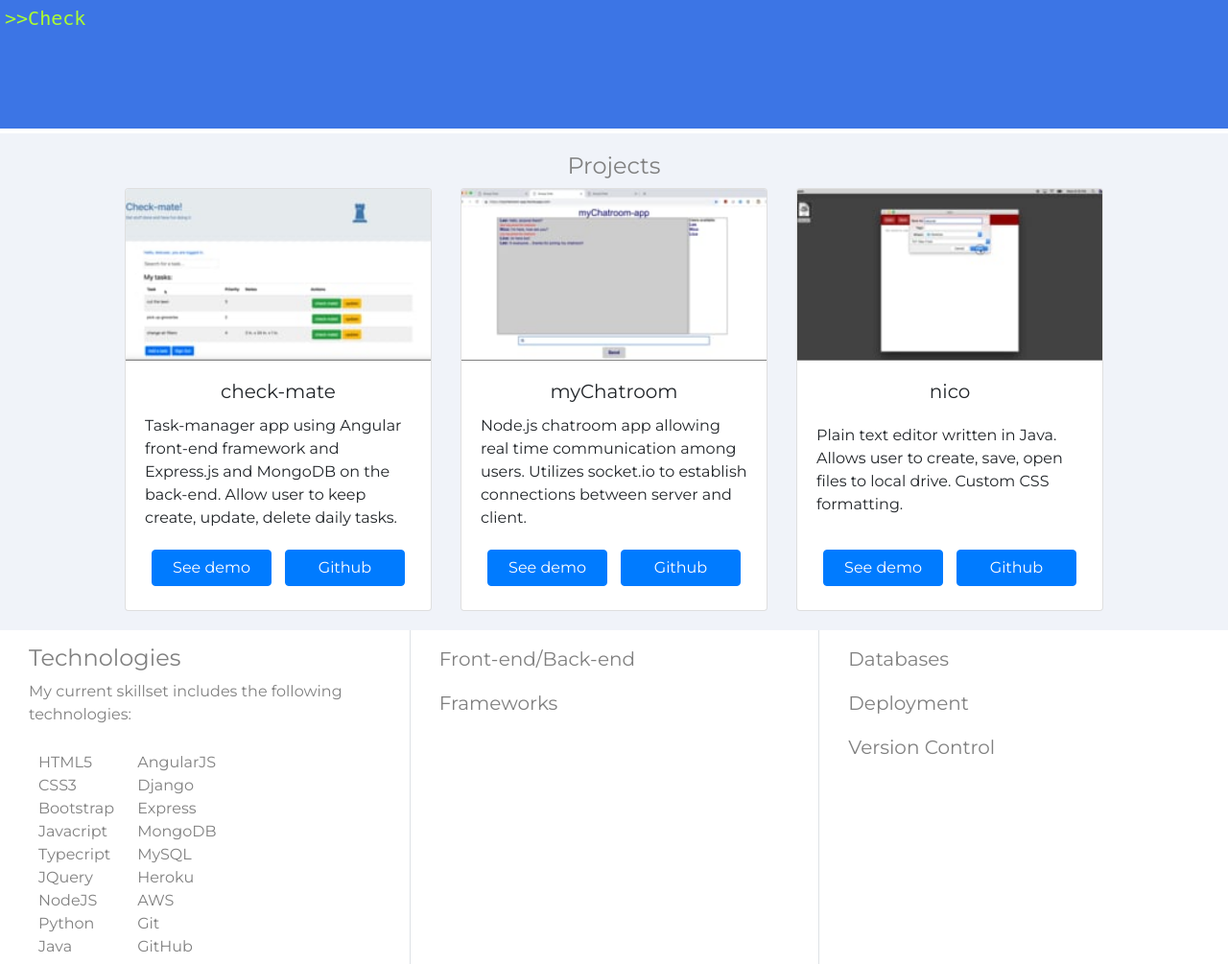
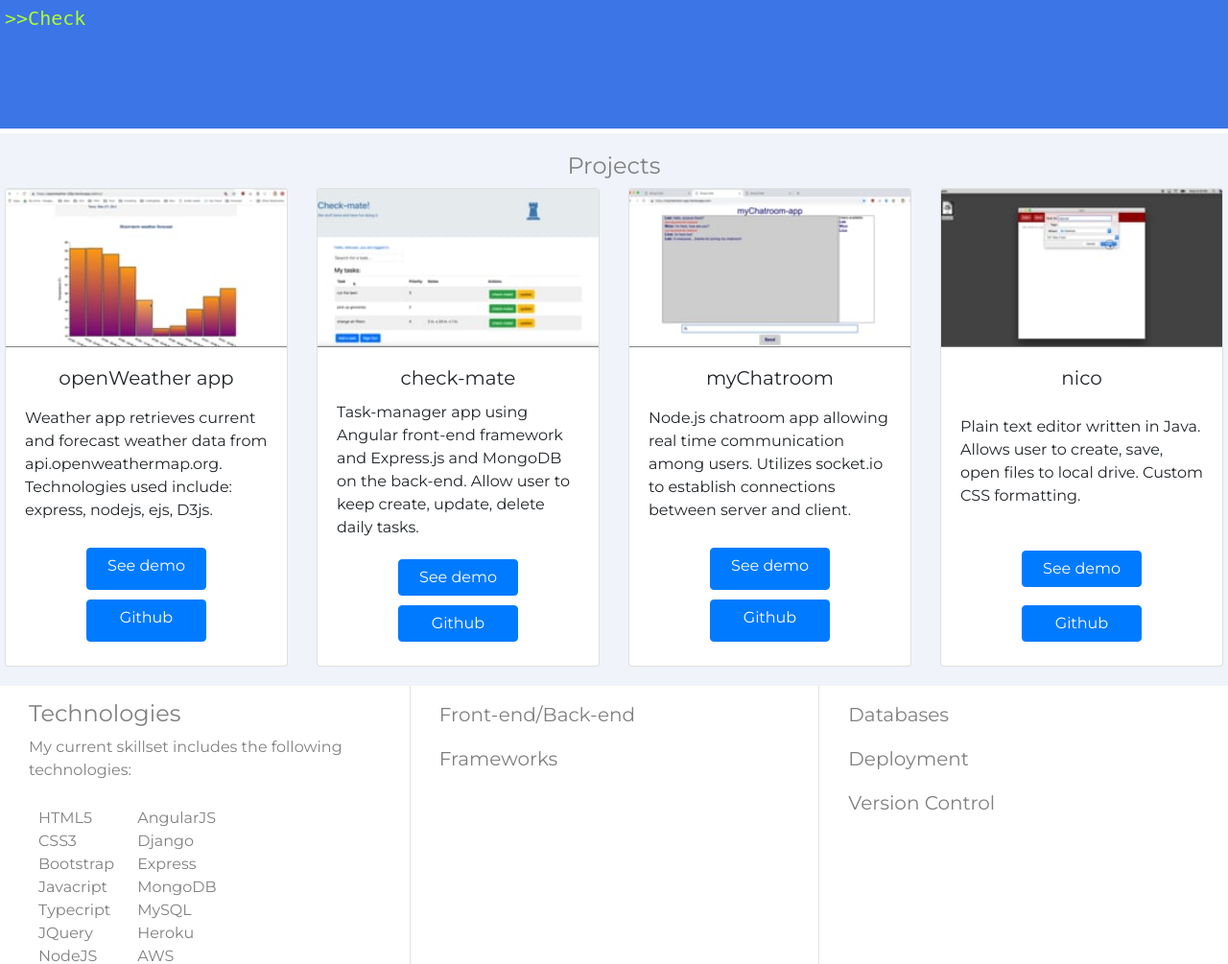
Before and after one commit to lcolsant/Portfolio, a Flask app: page / in a window 1280 px wide. Shown: the part 296-1301 px from the top of the page at 96% size. Run offline with Flask 2, Linux system fonts and the light colour scheme; some libraries are stand-ins or nearby versions.

Commit message:
adding openWeather app

```diff
--- a/templates/index.html
+++ b/templates/index.html
@@ -58,6 +58,15 @@
 
                     <div class="card-deck">
                         <!-- <div class="col-sm-3 col-12"> -->
+                            <div class="card" >
+                                <a href="https://check-mate-app.herokuapp.com/" target="_blank"><img class="card-img-top" src="../static/openWeather.jpg" alt="Card image cap"></a>
+                                <div class="card-body">
+                                    <h5 class="card-title">openWeather app</h5>
+                                    <p class="card-text">Weather app retrieves current and forecast weather data from api.openweathermap.org. Technologies used include: express, nodejs, ejs, D3js.</p>
+                                    <a href="https://vimeo.com/312307311" target="_blank" class="btn btn-primary">See demo</a>
+                                    <a href="https://github.com/lcolsant/weatherApp-D3js" target="_blank" class="btn btn-primary">Github</a>
+                                </div>
+                            </div>
                             <div class="card" >
                                 <a href="https://check-mate-app.herokuapp.com/" target="_blank"><img class="card-img-top" src="../static/check-mate-thumb.jpg" alt="Card image cap"></a>
                                 <div class="card-body">
```
Also changed, not shown: static/openWeather.jpg (added).
